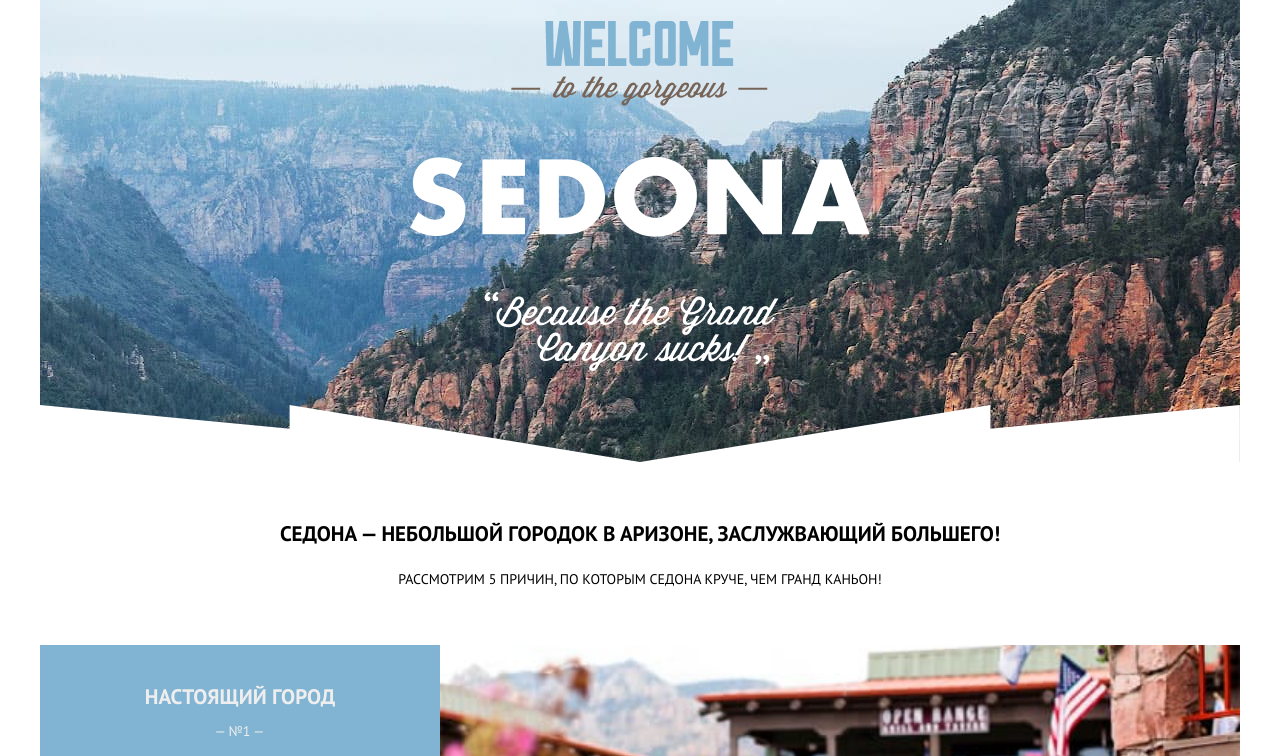
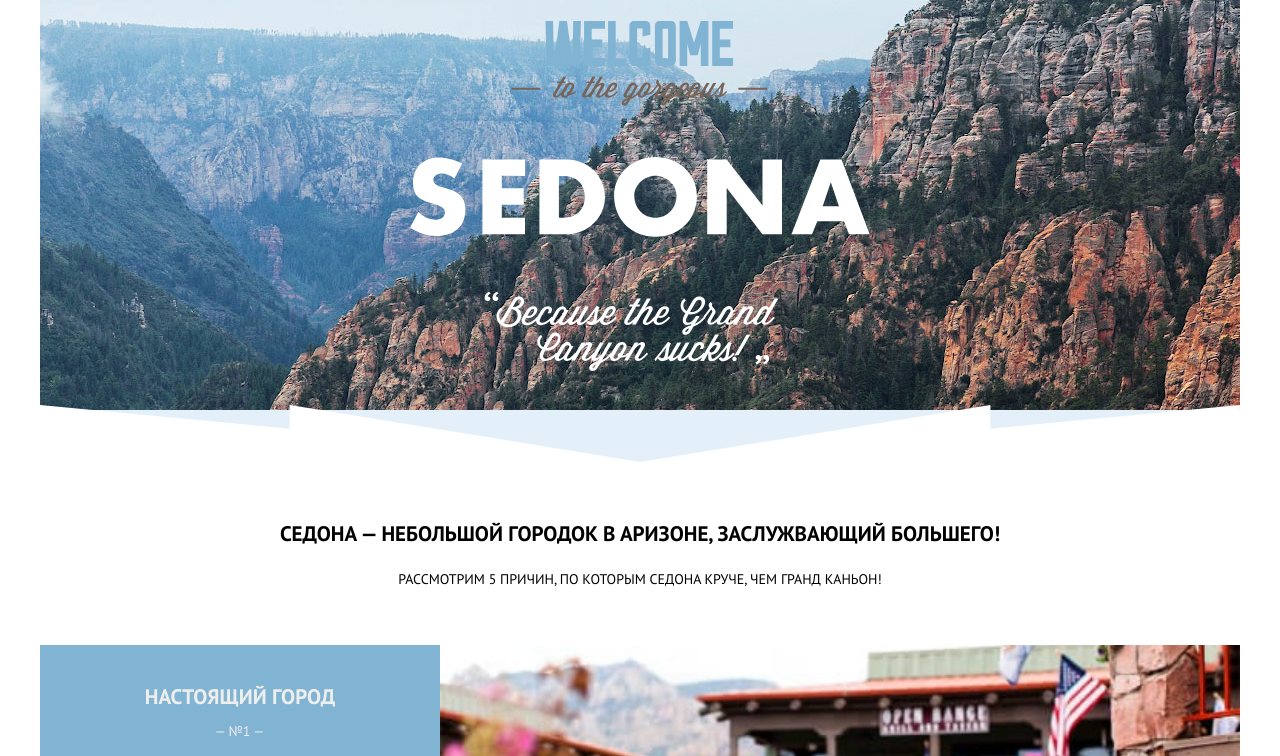
Before and after one commit to htmlacademy-adaptive/1992865-sedona-25, a website: page source/index.html in a window 1280 px wide. Shown: the part 112-868 px from the top of the page. Drawn offline with nearby package versions, Linux system fonts and the light colour scheme; files that its build step writes are made by us from their sources.

Commit message:
Изменение расширения картинок на .png

```diff
--- a/source/index.html
+++ b/source/index.html
@@ -42,7 +42,7 @@
       Бронирование гостинец в городе "Седона"
     </h1>
     <div class="main-index__intro intro">
-      <img class="intro__image" src="./img/welcome.png" width="282" height="214" alt="Слоган города Седона">
+      <img class="intro__image" src="./img/welcome.svg" width="282" height="214" alt="Слоган города Седона">
     </div>
     <!-- Преимущества -->
     <section class="benefits">
--- a/source/sass/main-container.scss
+++ b/source/sass/main-container.scss
@@ -7,7 +7,7 @@
 }
 
 .main-container__intro {
-  background-image: url("../img/intro-triangle-catalog.svg"), url("../img/back-desktop.jpg");
+  background-image: url("../img/intro-triangle-catalog.svg"), url("../img/back-desktop.png");
   background-repeat: no-repeat;
   background-size: cover;
   background-position: bottom;
--- a/source/sass/main-index/main-index.scss
+++ b/source/sass/main-index/main-index.scss
@@ -1,15 +1,15 @@
 .main-index__intro {
-  background-image: url("../img/divider-mobile.png"), url("../img/index-intro-mobile.jpg");
+  background-image: url("../img/divider-mobile.svg"), url("../img/index-intro-desktop.png");
   min-height: 389px;
   background-repeat: no-repeat;
-  background-position: bottom;
+  background-position: bottom, center -52px;
   background-color: #e3f0f9;
   margin-bottom: 32px;
 }
 
 @media (min-width: $tablet-width) {
   .main-index__intro {
-    background-image: url("../img/intro-divider-tablet.png"), url("../img/index-intro-tablet.jpg");
+    background-image: url("../img/intro-divider-tablet.svg"), url("../img/index-intro-desktop.png");
     min-height: 518px;
     margin-bottom: 48px;
   }
@@ -17,7 +17,7 @@
 
 @media (min-width: $desktop-width) {
   .main-index__intro {
-    background-image: url("../img/intro-divider-desktop.png"), url("../img/index-intro-desktop.jpg");
+    background-image: url("../img/intro-divider-desktop.svg"), url("../img/index-intro-desktop.png");
     min-height: 518px;
     margin-bottom: 59px;
   }
```
Also changed, not shown: source/catalog.html (+1 -1 lines), source/form.html (+1 -1 lines), source/img/back-desktop.png (added), source/img/index-intro-desktop.png (added).
